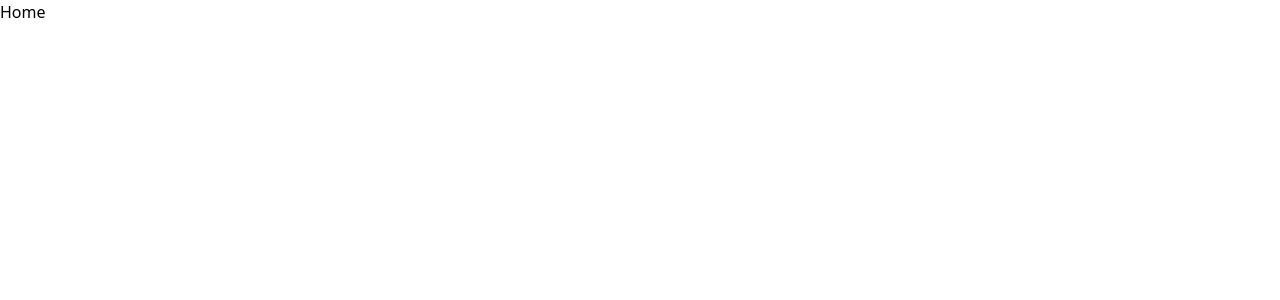
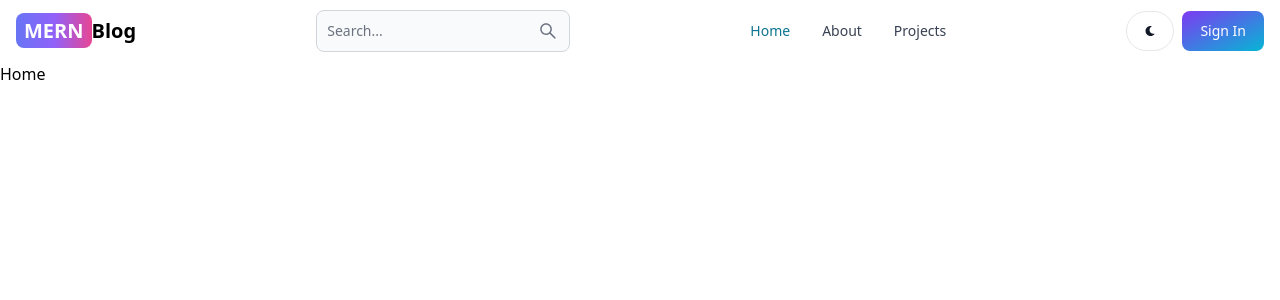
Before and after one commit to AKHILESHPATIDAR01/MERN-BLOG, a React (Vite) app in the folder client/: page / in a window 1280 px wide. Shown: the top 300 px of the page. Built offline with nearby package versions, Linux system fonts and the light colour scheme.

Commit message:
Created Header Section

```diff
--- a/client/package.json
+++ b/client/package.json
@@ -10,8 +10,10 @@
     "preview": "vite preview"
   },
   "dependencies": {
+    "flowbite-react": "^0.8.0",
     "react": "^18.2.0",
     "react-dom": "^18.2.0",
+    "react-icons": "^5.0.1",
     "react-router-dom": "^6.22.3"
   },
   "devDependencies": {
--- a/client/src/App.jsx
+++ b/client/src/App.jsx
@@ -6,10 +6,12 @@ import SignIn from './pages/SignIn'
 import SignUp from './pages/SignUp'
 import Dashboard from './pages/Dashboard'
 import Projects from './pages/Projects'
+import Header from './components/Header'
 
 export default function App() {
   return (
     <BrowserRouter>
+      <Header />
       <Routes>
         <Route path='/' element={<Home />} />
         <Route path='/about' element={<About />} />
--- /dev/null
+++ b/client/src/components/Header.jsx
@@ -0,0 +1,59 @@
+import React from "react";
+import { Button, Navbar, TextInput } from "flowbite-react";
+import { Link, useLocation } from "react-router-dom";
+import { AiOutlineSearch } from "react-icons/ai";
+import {FaMoon} from 'react-icons/fa'
+
+export default function Header() {
+
+  const path = useLocation().pathname;
+
+  return (
+    <Navbar>
+      <Link to="/" className="self-center whitespace-nowrap text-sm sm:text-xl font-semibold dark:text-white">
+        <span className="px-2 py-1 bg-gradient-to-r from-indigo-500 via-purple-500 to-pink-500 rounded-lg text-white">MERN</span>
+        Blog
+      </Link>
+
+      <form>
+        <TextInput
+          type="text"
+          placeholder="Search..."
+          rightIcon={AiOutlineSearch}
+          className="hidden lg:inline"
+        />
+      </form>
+      <Button className="w-12 h-10 lg:hidden" color='gray' pill>
+        <AiOutlineSearch />
+      </Button>
+      <div className="flex gap-2 md:order-2">
+        <Button className="w-12 h-10 hidden sm:inline" color='gray' pill>
+          <FaMoon />
+        </Button>
+        <Link to='/sign-in'>
+          <Button gradientDuoTone='purpleToBlue'>
+            Sign In
+          </Button>
+        </Link>
+        <Navbar.Toggle />
+      </div>
+        <Navbar.Collapse>
+          <Navbar.Link active={ path === '/' } as={'div'}>
+            <Link to='/'>
+              Home
+            </Link>
+          </Navbar.Link>
+          <Navbar.Link active={ path === '/about' } as={'div'}>
+            <Link to='/about'>
+              About
+            </Link>
+          </Navbar.Link>
+          <Navbar.Link active={ path === '/projects' } as={'div'}>
+            <Link to='/projects'>
+              Projects
+            </Link>
+          </Navbar.Link>
+        </Navbar.Collapse>
+    </Navbar>
+  );
+}
--- a/client/tailwind.config.js
+++ b/client/tailwind.config.js
@@ -1,8 +1,9 @@
 /** @type {import('tailwindcss').Config} */
+const flowbite = require("flowbite-react/tailwind");
 export default {
-  content: ["./index.html", "./src/**/*.{js,ts,jsx,tsx}"],
+  content: ["./index.html", "./src/**/*.{js,ts,jsx,tsx}", flowbite.content()],
   theme: {
     extend: {},
   },
-  plugins: [],
+  plugins: [flowbite.plugin()],
 };
```
Also changed, not shown: 1 other file (tests, documents, lock files or other folders).
